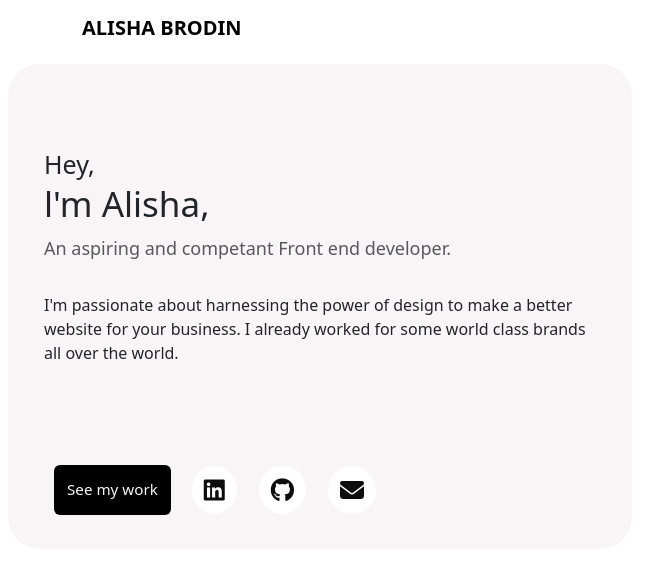
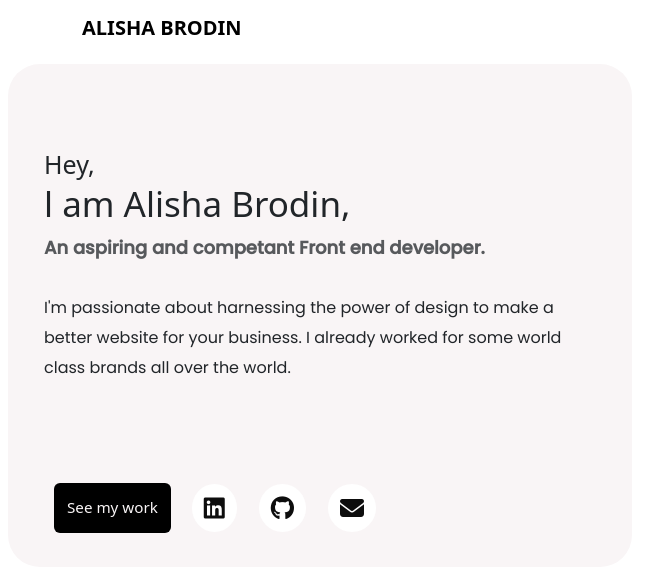
Before and after one commit to AlishaBro/my-portfolio, a plain HTML site: page index.html in a window 1280 px wide. Shown: the full height of the page, 0-657 px from the left. Drawn offline with nearby package versions, Linux system fonts and the light colour scheme; grey boxes are pictures that could not be loaded; a web font is replaced by a local one.

Commit message:
updated some styling changes

```diff
--- a/index.html
+++ b/index.html
@@ -44,7 +44,7 @@
                     <h2>Hey,</h2>
 
                         <h1>
-                        l'm Alisha,
+                        l am Alisha Brodin,
                         </h1>
                     <h3 class="opacity-75">An aspiring and competant Front end developer.</h3>
                     <p>
--- a/styles.css
+++ b/styles.css
@@ -4,6 +4,7 @@
 :root{
 
     --primary-color:#F9F5F6;
+    --font-family:poppins;
 }
 
 .homepage-content{
@@ -54,16 +55,18 @@ box-shadow: 0px 5px 5px var(--primary-color);
 
 h2{
     margin-top: 160px;
-    font-size: 50px;
+    font-size: 35px;
     line-height: 21px;
 
 }
 h1{
-    font-size: 80px;
+    font-size: 54px;
 }
 h3{
-    font-size: 23px;
+    font-size: 16px;
         line-height: 30px;
+        font-weight: bold;
+        font-family: var(--font-family)
 }
 
 p{
@@ -71,6 +74,10 @@ p{
     margin-bottom: 90px;
     line-height: 1.5;
     padding-right: 200px;
+    font-weight: normal;
+        font-size: 16px;
+        line-height: 30px;
+        font-family:var(--font-family)
 }
 
 .btn-work{
```
